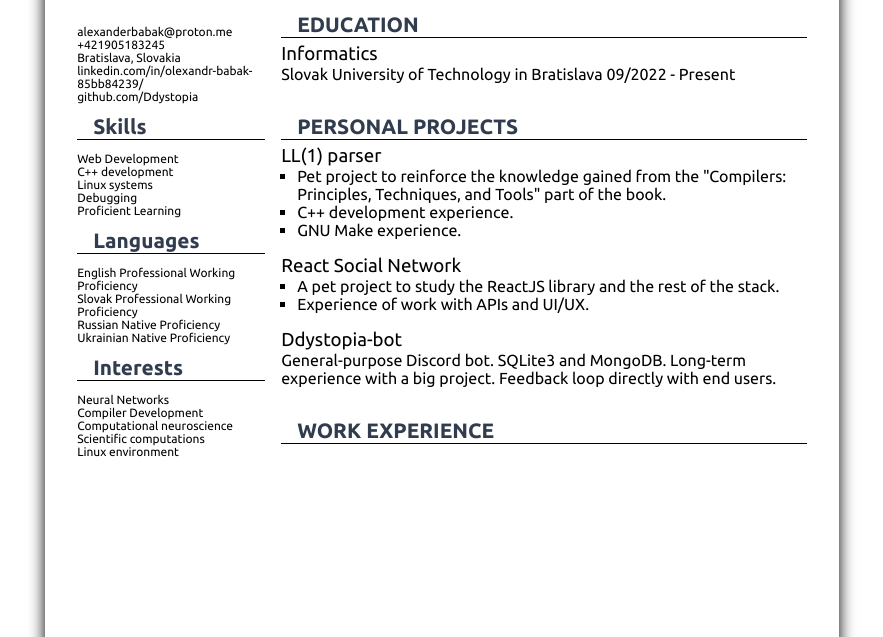
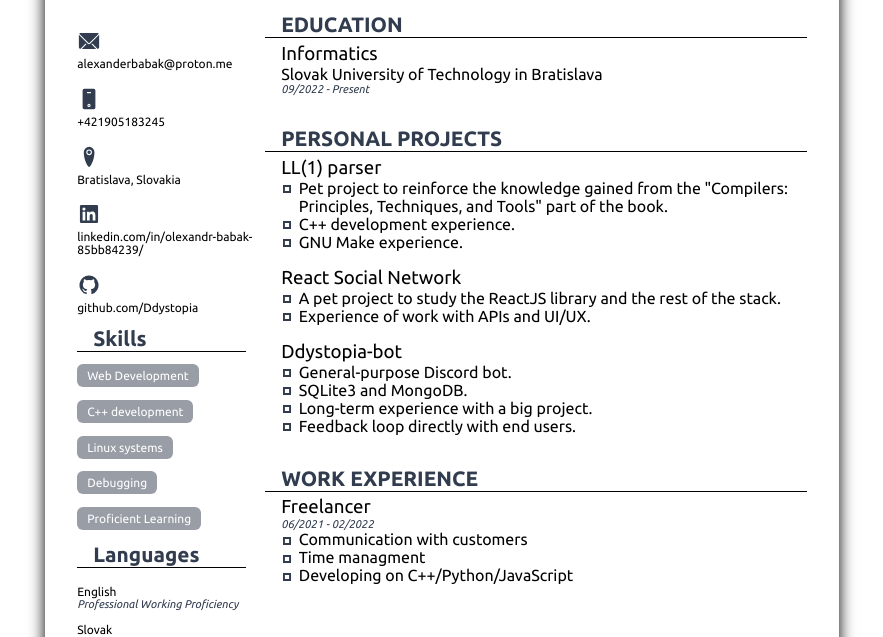
Before and after one commit to Ddystopia/CurriculumVitae, a plain HTML site: page index.html in a window 1280 px wide. Shown: the part 163-800 px from the top of the page, without its empty margins (198-1081 px from the left). Drawn offline with Linux system fonts and the light colour scheme.

Commit message:
first steps are done:

```diff
--- a/index.html
+++ b/index.html
@@ -27,26 +27,31 @@
     </header>
     <main>
       <aside>
-        <section>
+        <section class="contact">
           <ul>
             <li>
-              <span>alexanderbabak@proton.me</span>
+              <div class="icon" style="background-image: url('svg/email.svg');"> </div>
+              <div>alexanderbabak@proton.me</div>
             </li>
             <li>
+              <div class="icon" style="background-image: url('svg/phone.svg');"> </div>
               <span>+421905183245</span>
             </li>
             <li>
+              <div class="icon" style="background-image: url('svg/adress_mask.svg');"> </div>
               <span>Bratislava, Slovakia</span>
             </li>
             <li>
+              <div class="icon" style="background-image: url('svg/linkedin.svg');"> </div>
               <span>linkedin.com/in/olexandr-babak-85bb84239/</span>
             </li>
             <li>
+              <div class="icon" style="background-image: url('svg/github.svg');"> </div>
               <span>github.com/Ddystopia</span>
             </li>
           </ul>
         </section>
-        <section>
+        <section class="skills">
           <h2 class="section_name">Skills</h2>
           <ul>
             <li>Web Development</li>
@@ -56,28 +61,28 @@
             <li>Proficient Learning</li>
           </ul>
         </section>
-        <section>
+        <section class="languages">
           <h2 class="section_name">Languages</h2>
           <ul>
             <li>
-              <span>English</span>
-              <span>Professional Working Proficiency<span>
+              <div>English</div>
+              <div class="sub-describe-field">Professional Working Proficiency<div>
             </li>
             <li>
-              <span>Slovak</span>
-              <span>Professional Working Proficiency<span>
+              <div>Slovak</div>
+              <div class="sub-describe-field">Professional Working Proficiency<div>
             </li>
             <li>
-              <span>Russian</span>
-              <span>Native Proficiency<span>
+              <div>Russian</div>
+              <div class="sub-describe-field">Native Proficiency<div>
             </li>
             <li>
-              <span>Ukrainian</span>
-              <span>Native Proficiency<span>
+              <div>Ukrainian</div>
+              <div class="sub-describe-field">Native Proficiency<div>
             </li>
           </ul>
         </section>
-        <section>
+        <section class="interests">
           <h2 class="section_name">Interests</h2>
           <ul>
             <li>Neural Networks</li>
@@ -93,8 +98,8 @@
           <h2 class="section_name">EDUCATION</h2>
           <div>
             <h3>Informatics</h3>
-            <span>Slovak University of Technology in Bratislava</span>
-            <span class="date_range">09/2022 - Present</span>
+            <div>Slovak University of Technology in Bratislava</div>
+            <div class="sub-describe-field">09/2022 - Present</div>
           </div>
         </section>
 
@@ -129,14 +134,26 @@
           </div>
           <div>
             <h3>Ddystopia-bot</h3>
-            General-purpose Discord bot.
-            SQLite3 and MongoDB.
-            Long-term experience with a big project.
-            Feedback loop directly with end users.
+            <ul>
+              <li>General-purpose Discord bot.</li>
+              <li>SQLite3 and MongoDB.</li>
+              <li>Long-term experience with a big project.</li>
+              <li>Feedback loop directly with end users.</li>
+            </ul>
           </div>
         </section>
         <section>
           <h2 class="section_name">WORK EXPERIENCE</h2>
+          <div>
+            <h3>Freelancer</h3>
+            <div class="sub-describe-field">06/2021 - 02/2022</div>
+            <ul>
+              <li>Communication with customers</li>
+              <li>Time managment</li>
+              <li>Developing on C++/Python/JavaScript</li>
+            </ul>
+
+          </div>
         </section>
       </article>
     </main>
--- a/print.css
+++ b/print.css
@@ -0,0 +1,3 @@
+#wrapper {
+  box-shadow: none;
+}
--- a/style.css
+++ b/style.css
@@ -96,6 +96,38 @@ aside {
   flex-shrink: 0;
 }
 
+aside>section {
+  width: 11.75rem;
+}
+
+aside .contact .icon {
+  width: 2rem;
+  height: 2rem;
+  transform: scale(80%) translateX(-5px);
+}
+
+aside .skills li {
+  width: fit-content;
+  max-width: 78%;
+  padding: 5px 10px;
+  background-color: #989da6;
+  color: white;
+  border-radius: 6px;
+}
+
+aside .languages {
+  display: flex;
+  flex-direction: column;
+}
+
+aside .interests li {
+  width: fit-content;
+  max-width: 78%;
+  padding: 5px 10px;
+  border: 1px solid #989da6;
+  border-radius: 6px;
+}
+
 article {
   padding-right: 2rem;
 }
@@ -104,23 +136,48 @@ article>section {
   margin-bottom: 2rem;
 }
 
-article>section>* {
+article>section>div {
   margin-left: 1rem;
+}
+
+aside li {
+  margin: 0 0 0.8rem 0;
 }
 
 .section_name {
   font-size: 1.3rem;
   padding: 0px 1rem;
   border-bottom: 1px solid black;
+  width: calc(90% - 2rem);
 }
 
-.projects li {
-  /* list-style-type: "□"; */
-  list-style-type: square;
+article .section_name {
+  width: calc(100% - 2rem);
 }
 
-.projects ul {
-  margin: 0 1rem 1rem 1rem;
+article ul {
+  margin: 0 1rem 1rem 0rem;
+}
+
+article li {
+  display: flex;
+  /* align-items: center; */
+  list-style-type: none;
+}
+
+article li::before {
+  content: '';
+  width: 0.5rem;
+  height: 0.5rem;
+  flex-shrink: 0;
+  background-image: url("svg/square-empty.svg");
+  margin: 0.4rem 0.5rem 0 0.1rem;
+}
+
+.sub-describe-field {
+  color: #313c4e;
+  font-size: 0.7rem;
+  font-style: italic;
 }
 
 h1,
```
Also changed, not shown: svg/adress_mask.svg (added), svg/email.svg (added), svg/github.svg (added), svg/linkedin.svg (added), svg/phone.svg (added), svg/square-empty.svg (added).
